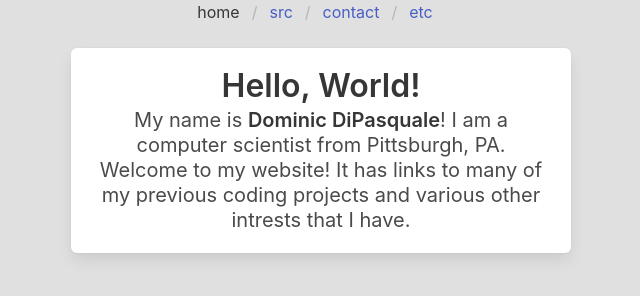
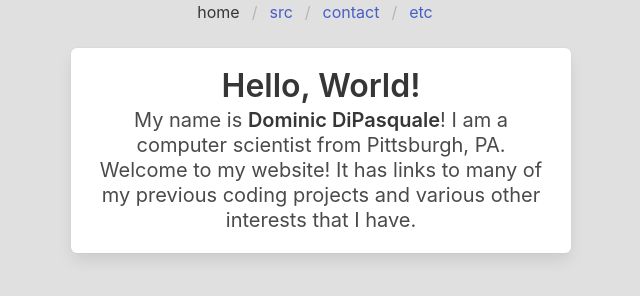
Before and after one commit to DomThePorcupine/domsland, a website: page pub/index.html in a window 1280 px wide. Shown: the full height of the page, 319-959 px from the left. Drawn offline with nearby package versions, Linux system fonts and the light colour scheme.

Commit message:
Fix typo on "intrests"

```diff
--- a/pub/index.html
+++ b/pub/index.html
@@ -24,7 +24,7 @@
       <p class="subtitle">
         My name is <strong>Dominic DiPasquale</strong>! I am a computer scientist from Pittsburgh, PA.
         Welcome to my website! It has links to many of my previous coding projects and
-        various other intrests that I have.
+        various other interests that I have.
       </p>
     </div>
   </body>
```
